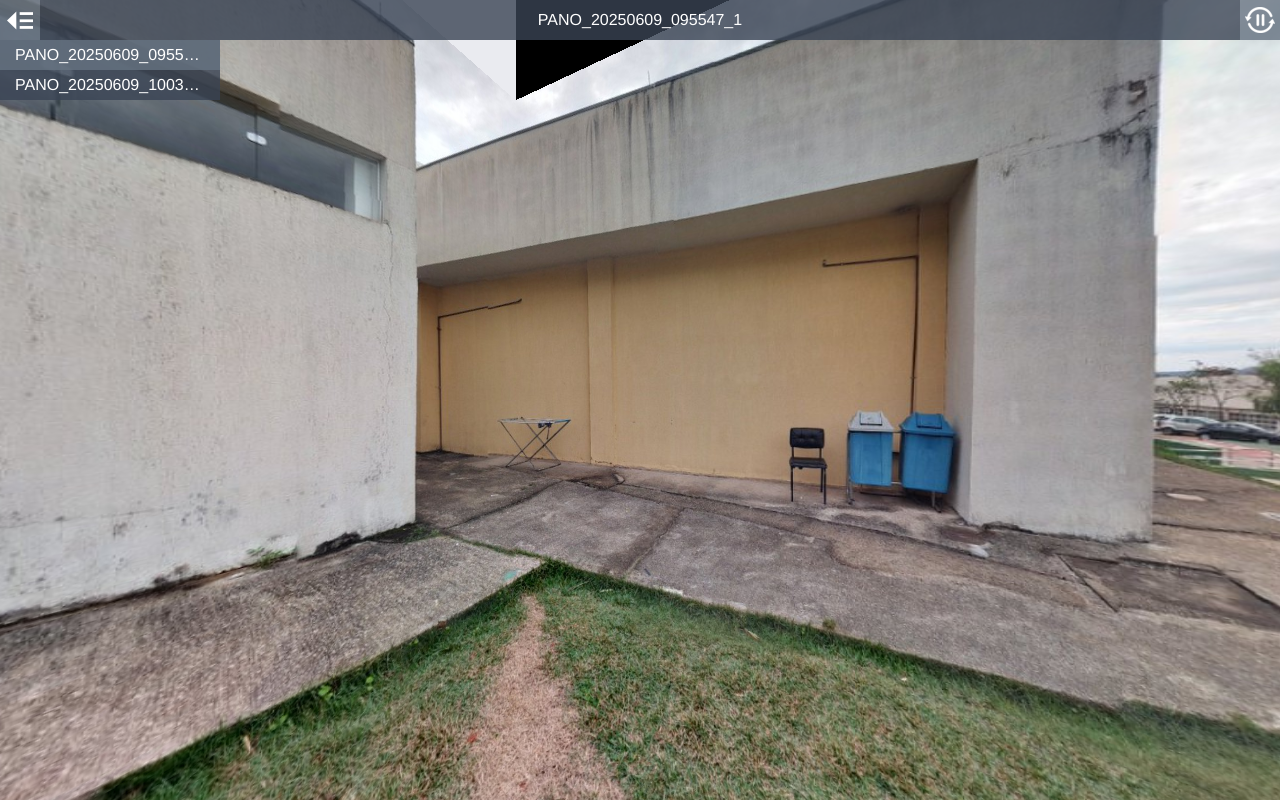
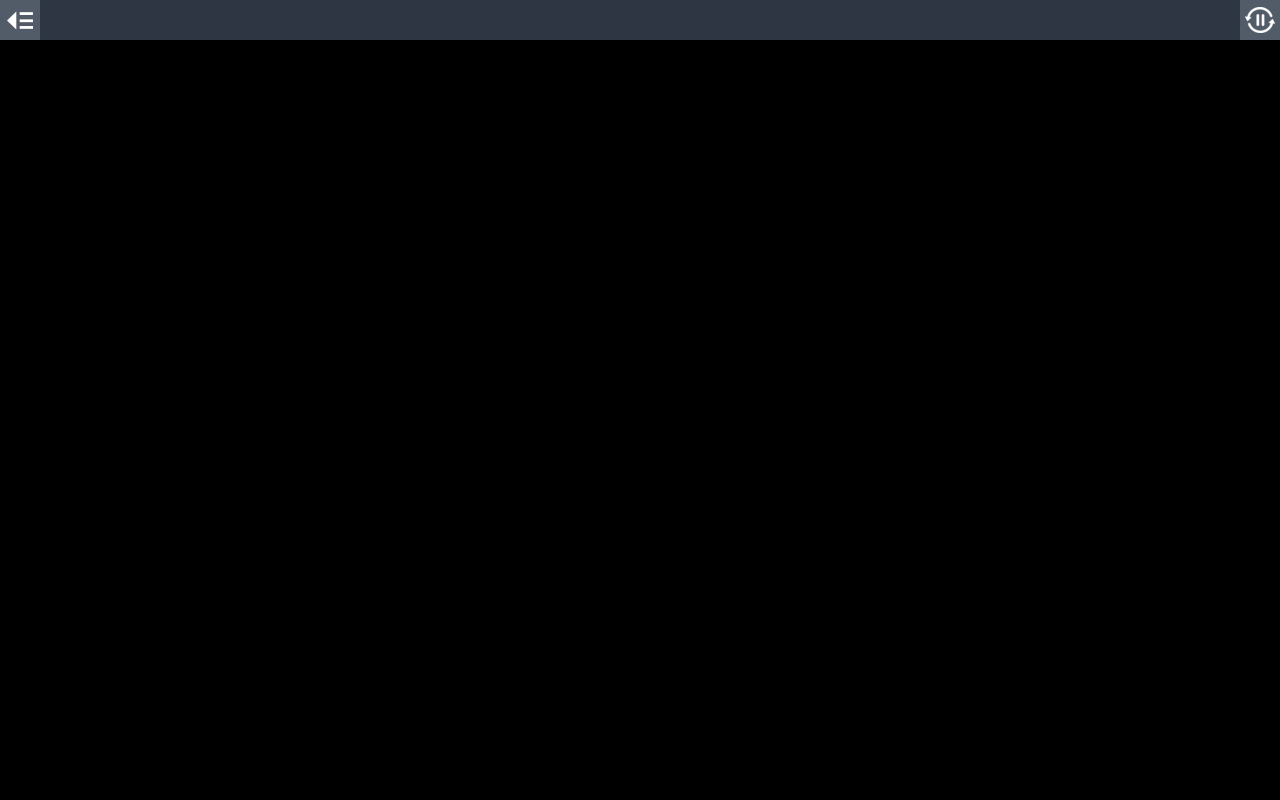
Before and after one commit to luismezencio/teste-tour-360, a plain HTML site: page index.html in a window 1280 px wide. Drawn offline with Linux system fonts and the light colour scheme; animation ran at ten frames a second.

Commit message:
Update index.html

```diff
--- a/index.html
+++ b/index.html
@@ -14,14 +14,6 @@
 
 <div id="sceneList">
   <ul class="scenes">
-
-      <a href="javascript:void(0)" class="scene" data-id="0-pano_20250609_095547_1">
-        <li class="text">PANO_20250609_095547_1</li>
-      </a>
-
-      <a href="javascript:void(0)" class="scene" data-id="1-pano_20250609_100347_2">
-        <li class="text">PANO_20250609_100347_2</li>
-      </a>
 
   </ul>
 </div>
```
